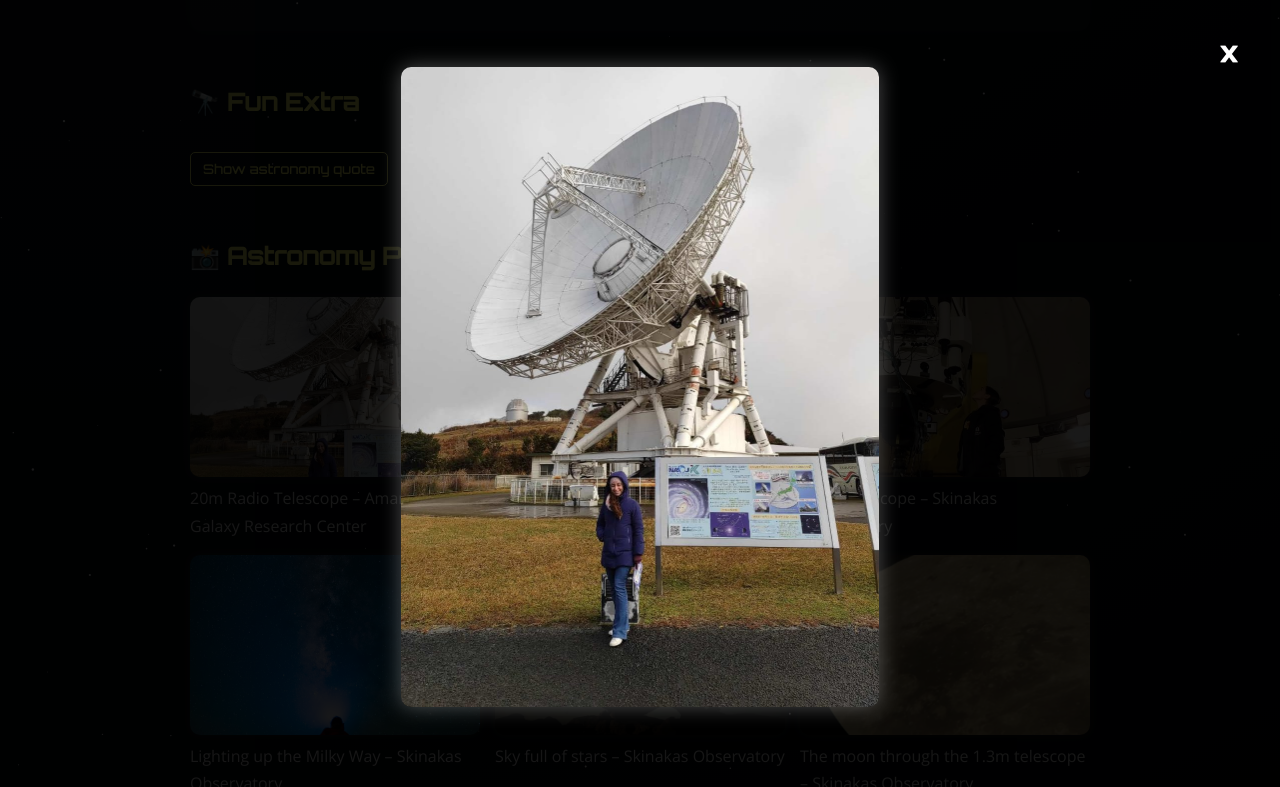
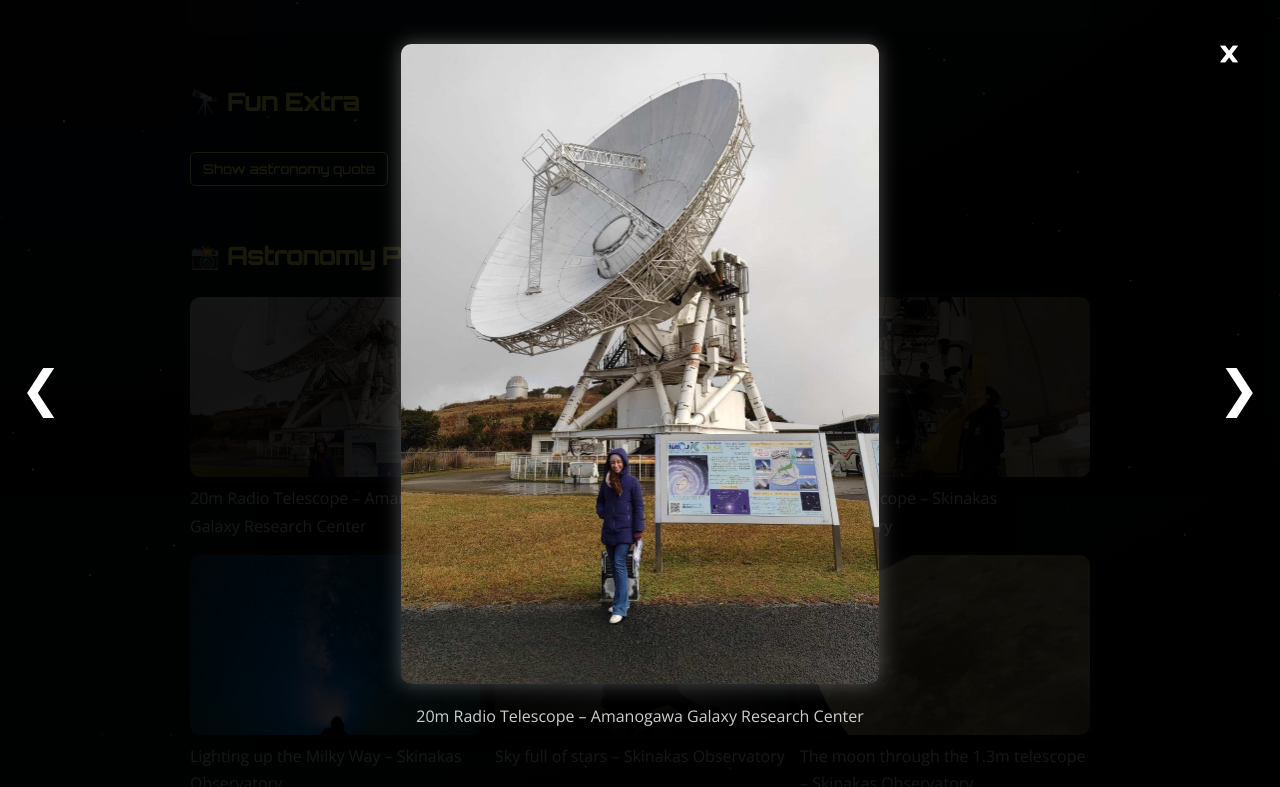
Before and after one commit to elenikt/elenikt.github.io, a plain HTML site: page index.html in a window 1280 px wide. Both pictures are taken after a click on the picture 335 px from the left and 1877 px from the top of the page. Shown: the part 1490-2277 px from the top of the page. Drawn offline with nearby package versions, Linux system fonts and the light colour scheme.

Commit message:
Update index.html
fixed lightbox view

```diff
--- a/index.html
+++ b/index.html
@@ -43,6 +43,40 @@
       display: block !important;
       opacity: 1;
     }
+
+/* Add this at the bottom of your existing style block */
+.lightbox-content {
+  display: flex;
+  align-items: center;
+  justify-content: center;
+  position: relative;
+  width: 100%;
+  max-width: 90%;
+}
+
+.lightbox-inner {
+  text-align: center;
+}
+
+.lightbox-caption {
+  color: #ccc;
+  font-size: 1em;
+  margin-top: 10px;
+}
+
+.lightbox-arrow {
+  cursor: pointer;
+  font-size: 50px;
+  color: white;
+  padding: 20px;
+  user-select: none;
+  transition: color 0.3s ease;
+}
+
+.lightbox-arrow:hover {
+  color: #f9f871;
+}
+
 
 
  </style>
@@ -194,11 +228,15 @@
     }
 
 .lightbox-overlay img {
-      max-width: 90%;
-      max-height: 80%;
+  max-width: 80vw;
+  max-height: 80vh;
+  width: auto;
+  height: auto;
   border-radius: 10px;
   box-shadow: 0 0 20px rgba(255,255,255,0.3);
+  object-fit: contain;
 }
+
 
     .lightbox-close {
       position: absolute;
@@ -326,49 +364,57 @@
     <h2>📸 Astronomy Photo Gallery</h2>
     <div class="gallery">
       <div class="gallery-item">
-        <img src="images/radio.jpeg" onclick="openLightbox('images/radio.jpeg')" />
+        <img src="images/radio.jpeg" onclick="openLightbox(0)" />
         <div class="hover-caption">20m Radio Telescope – Amanogawa Galaxy Research Center</div>
       </div>
       <div class="gallery-item">
-        <img src="images/okayama.jpeg" onclick="openLightbox('images/okayama.jpeg')" />
+        <img src="images/okayama.jpeg" onclick="openLightbox(1)" />
         <div class="hover-caption">Seimei 3.8m Telescope – Okayama Observatory</div>
       </div>
       <div class="gallery-item">
-        <img src="images/1.3m.jpeg" onclick="openLightbox('images/1.3m.jpeg')" />
+        <img src="images/1.3m.jpeg" onclick="openLightbox(2)" />
         <div class="hover-caption">1.3m Telescope – Skinakas Observatory</div>
       </div>
       <div class="gallery-item">
-        <img src="images/milkyway.jpeg" onclick="openLightbox('images/milkyway.jpeg')" />
+        <img src="images/milkyway.jpeg" onclick="openLightbox(3)" />
         <div class="hover-caption">Lighting up the Milky Way – Skinakas Observatory</div>
       </div>
       <div class="gallery-item">
-        <img src="images/skinakas.jpeg" onclick="openLightbox('images/skinakas.jpeg')" />
+        <img src="images/skinakas.jpeg" onclick="openLightbox(4)" />
         <div class="hover-caption">Sky full of stars – Skinakas Observatory</div>
       </div>
       <div class="gallery-item">
-        <img src="images/moon.jpg" onclick="openLightbox('images/moon.jpg')" />
+        <img src="images/moon.jpg" onclick="openLightbox(5)" />
         <div class="hover-caption">The moon through the 1.3m telescope – Skinakas Observatory</div>
       </div>
       <div class="gallery-item">
-        <img src="images/myaurora.jpeg" onclick="openLightbox('images/myaurora.jpeg')" />
+        <img src="images/myaurora.jpeg" onclick="openLightbox(6)" />
         <div class="hover-caption">Aurora Borealis - Ulvik, Norway</div>
       </div>
       <div class="gallery-item">
-        <img src="images/dancing2.jpeg" onclick="openLightbox('images/dancing2.jpeg')" />
+        <img src="images/dancing2.jpeg" onclick="openLightbox(7)" />
         <div class="hover-caption">Also known as the dancing Northern Lights – Ulvik, Norway</div>
       </div>
       <div class="gallery-item">
-        <img src="images/underaurora.jpeg" onclick="openLightbox('images/underaurora.jpeg')" />
+        <img src="images/underaurora.jpeg" onclick="openLightbox(8)" />
         <div class="hover-caption">Directly under the Northern Lights – Ulvik, Norway</div>
       </div>
     </div>
   </div>
 
-  <!-- Lightbox Viewer -->
-  <div id="lightbox" class="lightbox-overlay" onclick="closeLightbox()">
-    <span class="lightbox-close">&times;</span>
-    <img id="lightbox-img" src="" alt="Expanded view">
+<!-- Enhanced Lightbox Viewer -->
+<div id="lightbox" class="lightbox-overlay" style="display: none;">
+  <div class="lightbox-arrow" id="prevArrow">&#10094;</div>
+  <div class="lightbox-content">
+    <div class="lightbox-inner">
+      <img id="lightbox-img" src="" alt="Expanded view" />
+      <div class="lightbox-caption" id="lightbox-caption"></div>
     </div>
+  </div>
+  <div class="lightbox-arrow" id="nextArrow">&#10095;</div>
+  <span class="lightbox-close" onclick="closeLightbox()">&times;</span>
+</div>
+
 
   <div class="footer">
     Last updated: May 2025 | Made with 💫 and HTML
@@ -380,16 +426,83 @@
       quote.classList.toggle("fade-in");
     }
 
-    function openLightbox(imageSrc) {
-      const lightbox = document.getElementById("lightbox");
-      const lightboxImg = document.getElementById("lightbox-img");
-      lightbox.style.display = "flex";
-      lightboxImg.src = imageSrc;
+
+  const images = [
+    {
+      src: 'images/radio.jpeg',
+      caption: '20m Radio Telescope – Amanogawa Galaxy Research Center'
+    },
+    {
+      src: 'images/okayama.jpeg',
+      caption: 'Seimei 3.8m Telescope – Okayama Observatory'
+    },
+    {
+      src: 'images/1.3m.jpeg',
+      caption: '1.3m Telescope – Skinakas Observatory'
+    },
+    {
+      src: 'images/milkyway.jpeg',
+      caption: 'Lighting up the Milky Way – Skinakas Observatory'
+    },
+    {
+      src: 'images/skinakas.jpeg',
+      caption: 'Sky full of stars – Skinakas Observatory'
+    },
+    {
+      src: 'images/moon.jpg',
+      caption: 'The moon through the 1.3m telescope – Skinakas Observatory'
+    },
+    {
+      src: 'images/myaurora.jpeg',
+      caption: 'Aurora Borealis – Ulvik, Norway'
+    },
+    {
+      src: 'images/dancing2.jpeg',
+      caption: 'Also known as the dancing Northern Lights – Ulvik, Norway'
+    },
+    {
+      src: 'images/underaurora.jpeg',
+      caption: 'Directly under the Northern Lights – Ulvik, Norway'
+    }
+  ];
+
+  let currentIndex = 0;
+
+  function openLightbox(index) {
+    currentIndex = index;
+    const img = document.getElementById("lightbox-img");
+    const caption = document.getElementById("lightbox-caption");
+    img.src = images[index].src;
+    caption.textContent = images[index].caption;
+    document.getElementById("lightbox").style.display = "flex";
   }
 
   function closeLightbox() {
     document.getElementById("lightbox").style.display = "none";
   }
+
+  function showNext() {
+    currentIndex = (currentIndex + 1) % images.length;
+    openLightbox(currentIndex);
+  }
+
+  function showPrev() {
+    currentIndex = (currentIndex - 1 + images.length) % images.length;
+    openLightbox(currentIndex);
+  }
+
+  document.getElementById("nextArrow").addEventListener("click", showNext);
+  document.getElementById("prevArrow").addEventListener("click", showPrev);
+
+  // Optional: enable keyboard navigation
+  document.addEventListener("keydown", function (e) {
+    if (document.getElementById("lightbox").style.display === "flex") {
+      if (e.key === "ArrowRight") showNext();
+      if (e.key === "ArrowLeft") showPrev();
+      if (e.key === "Escape") closeLightbox();
+    }
+  });
+
   </script>
 </body>
 </html>
```
Lines whose indentation alone changed are shown as unchanged.
